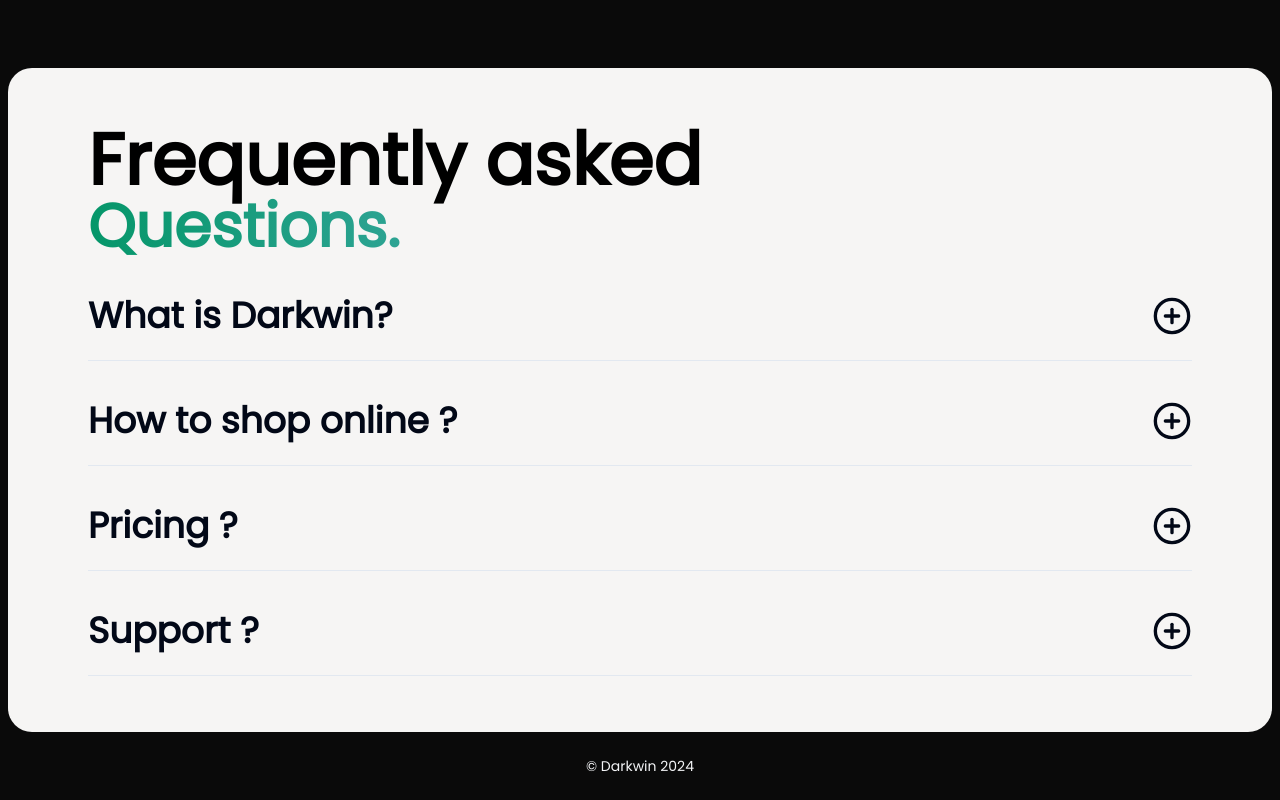
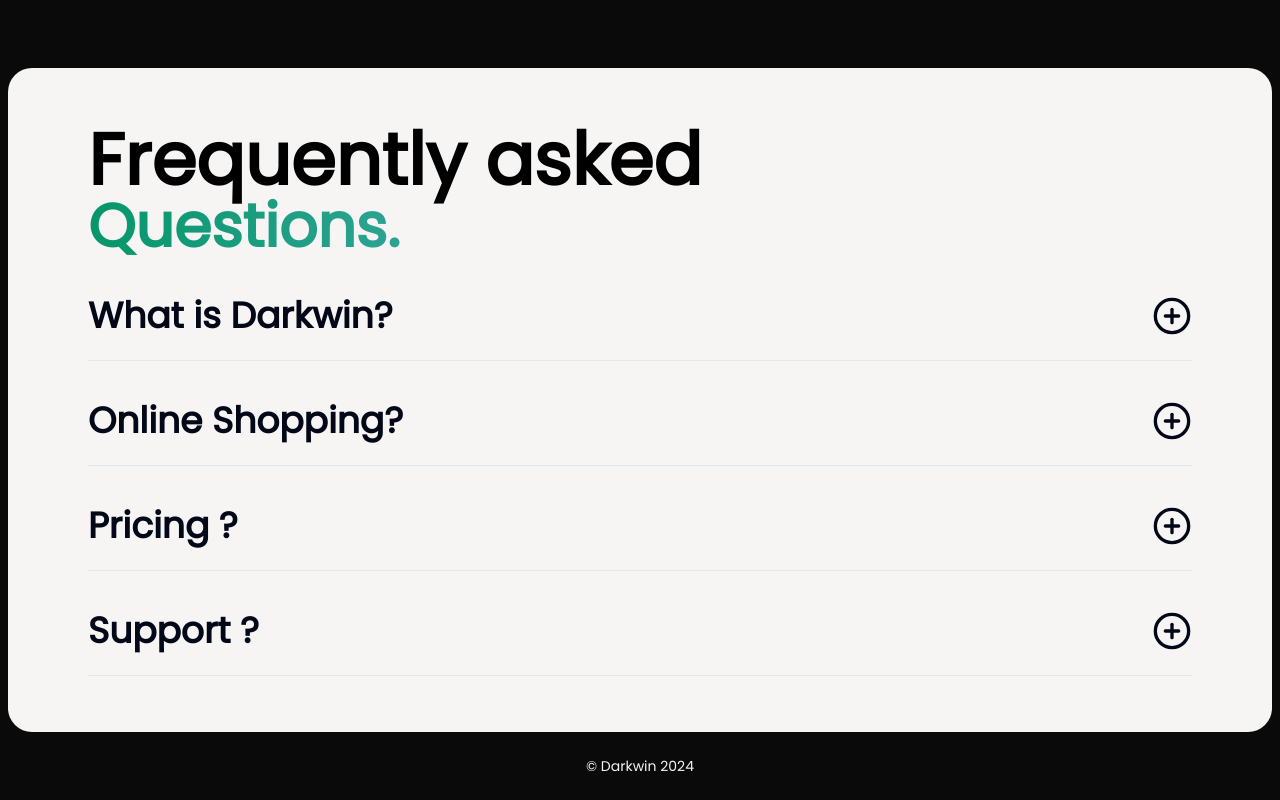
Before and after one commit to iBz-04/DARKWIN-MAIN, a Next.js app in the folder darkwin/: page / in a window 1280 px wide. Shown: the part 5776-6576 px from the top of the page. Built offline with nearby package versions, Linux system fonts and the light colour scheme.

Commit message:
layout fixes

```diff
--- a/darkwin/app/faq.tsx
+++ b/darkwin/app/faq.tsx
@@ -28,7 +28,7 @@
       </AccordionContent>
     </AccordionItem>
     <AccordionItem value="item-2">
-      <AccordionTrigger>How to shop online ?</AccordionTrigger>
+      <AccordionTrigger>Online Shopping?</AccordionTrigger>
       <AccordionContent>
         You can start by visiting our online shop at <a href="https://www.darkmenshop.com/"><b>darkmenshop.com</b></a>
       </AccordionContent>
```
